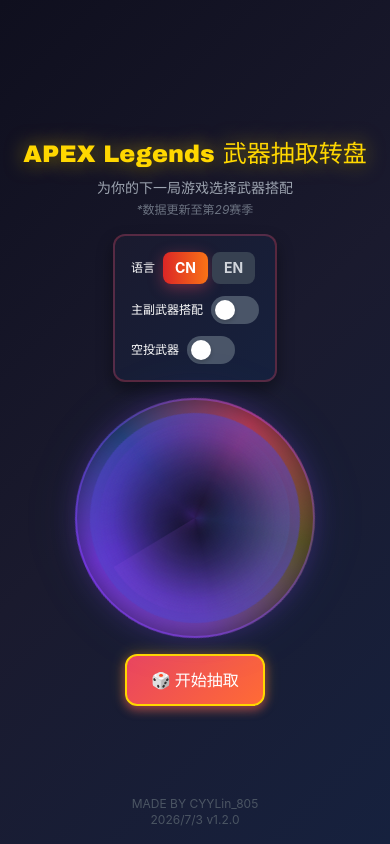
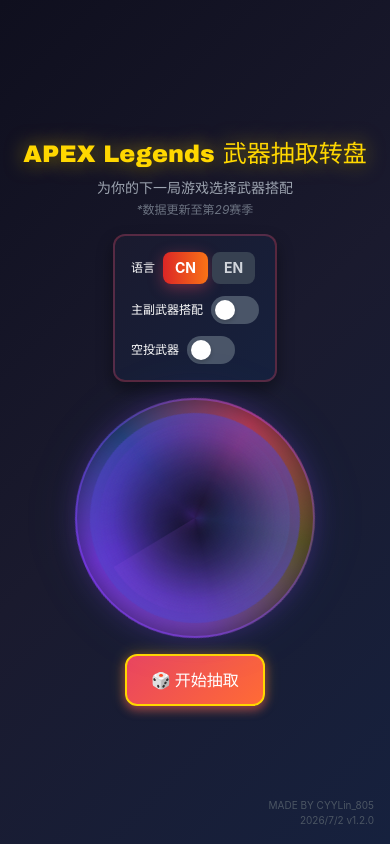
Before and after one commit to TapKeen/APEX-Legends-WeaponSpinner, a React (Vite) app: page /#/ in a window 390 px wide. Built offline with nearby package versions, Linux system fonts and the light colour scheme.

Commit message:
fix: correct date and move footer to bottom-right
- Fix date from 2026/7/3 to 2026/7/2
- Move signature/version from bottom-center to bottom-right
- Reduce footer text size on mobile
- Update README version history dates

```diff
--- a/src/pages/Home.tsx
+++ b/src/pages/Home.tsx
@@ -92,10 +92,10 @@
           : (language === 'cn' ? '🎲 开始抽取' : '🎲 Spin Now')}
       </button>
 
-      {/* 底部信息 - 固定在页面最底部 */}
-      <div className="fixed bottom-4 left-0 w-full text-center pointer-events-none">
-        <p className="text-gray-600 text-xs">MADE BY CYYLin_805</p>
-        <p className="text-gray-600 text-xs">2026/7/3  v1.2.0</p>
+      {/* 底部信息 - 固定在右下角 */}
+      <div className="fixed bottom-4 right-4 text-right pointer-events-none">
+        <p className="text-gray-600 text-[10px] md:text-xs">MADE BY CYYLin_805</p>
+        <p className="text-gray-600 text-[10px] md:text-xs">2026/7/2  v1.2.0</p>
       </div>
     </div>
   );
```
Also changed, not shown: 2 other files (tests, documents, lock files or other folders).
